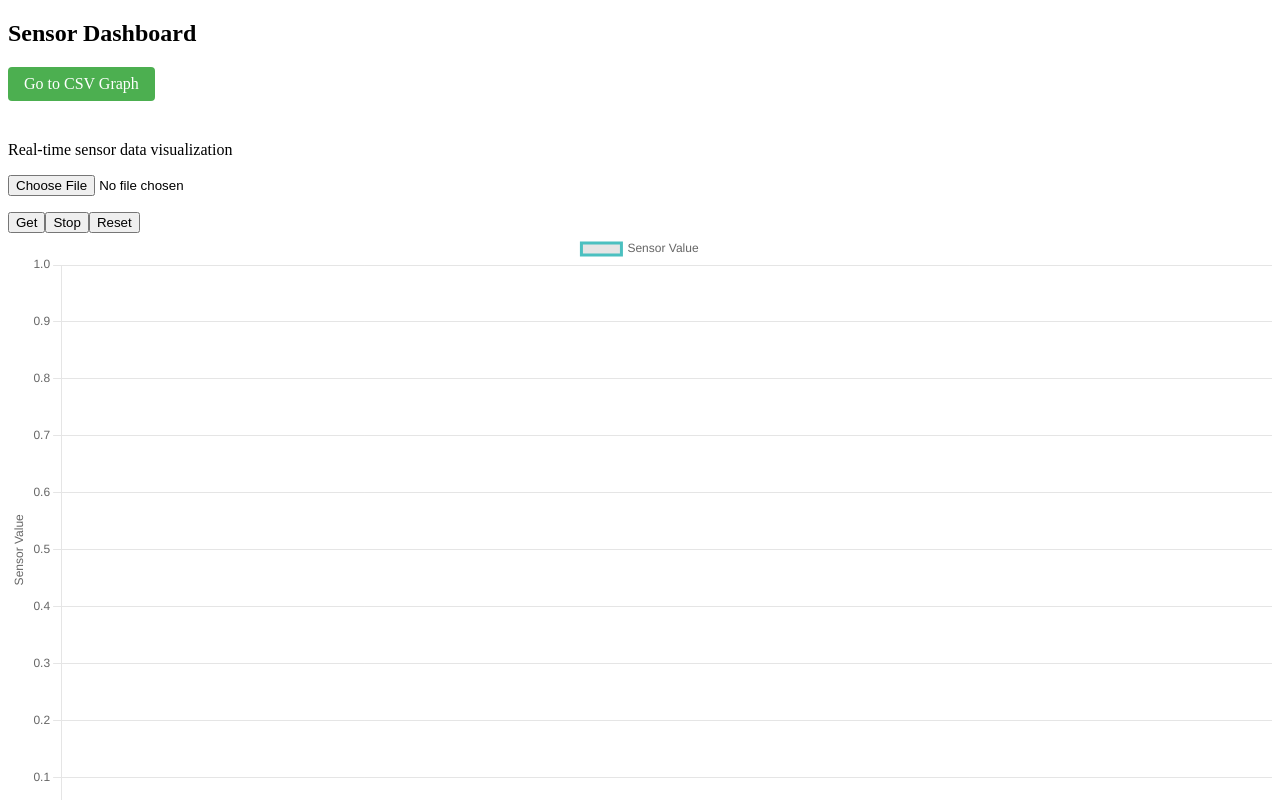
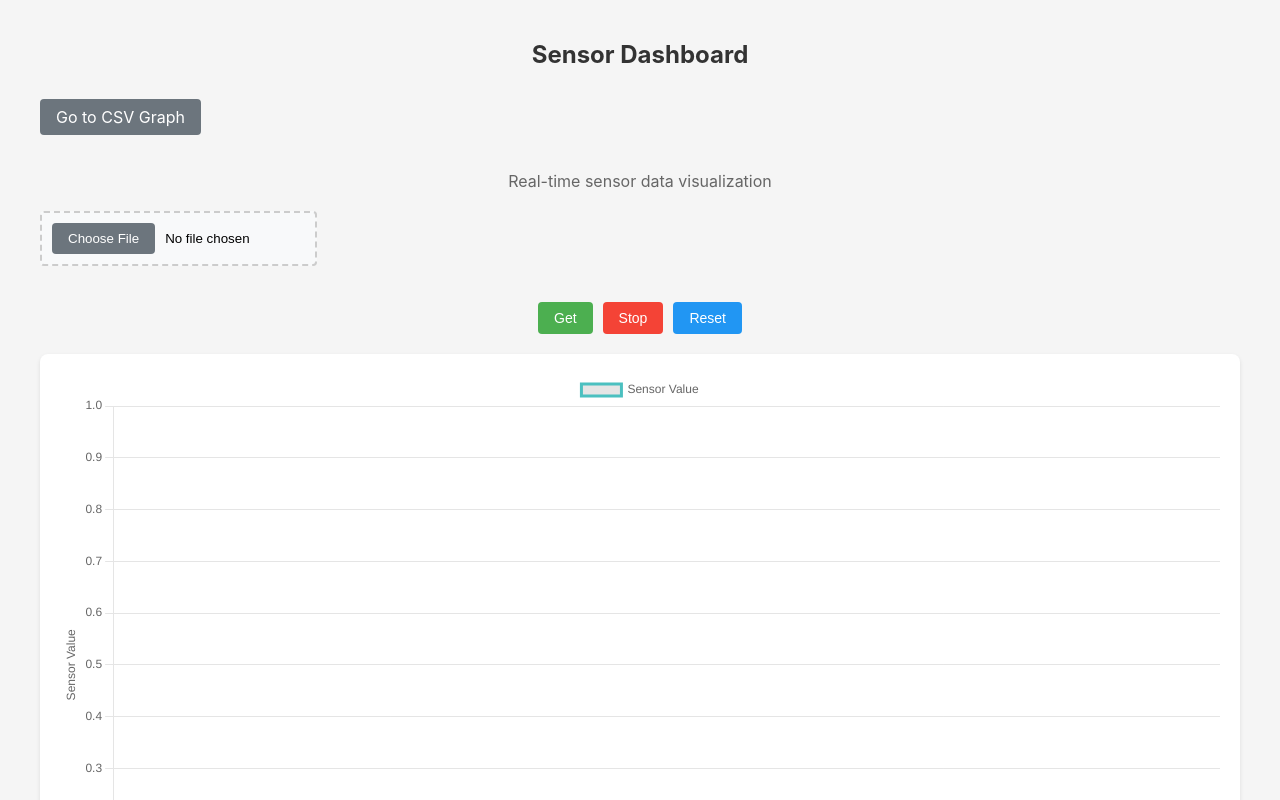
Before and after one commit to Satvik0110/GasSensorVisualization, a React (Vite) app: page / in a window 1280 px wide. Shown: the top 800 px of the page. Built offline with nearby package versions, Linux system fonts and the light colour scheme.

Commit message:
Design and CSV Graph

```diff
--- a/src/App.css
+++ b/src/App.css
@@ -0,0 +1,130 @@
+body {
+    background-color: #f5f5f5;
+    font-family: -apple-system, BlinkMacSystemFont, 'Segoe UI', Roboto, Oxygen, Ubuntu, Cantarell, 'Open Sans', 'Helvetica Neue', sans-serif;
+    margin: 0;
+    padding: 0;
+  }
+
+  .container {
+    max-width: 1200px;
+    margin: 0 auto;
+    padding: 20px;
+  }
+
+  h2 {
+    color: #333;
+    text-align: center;
+    margin-bottom: 30px;
+  }
+
+  p {
+    color: #666;
+    text-align: center;
+    margin-bottom: 20px;
+  }
+
+  .button-container {
+    display: flex;
+    gap: 10px;
+    justify-content: center;
+    margin: 20px 0;
+  }
+
+  button {
+    padding: 8px 16px;
+    border: none;
+    border-radius: 4px;
+    cursor: pointer;
+    font-size: 14px;
+    transition: background-color 0.3s ease;
+  }
+
+  button:hover {
+    opacity: 0.9;
+  }
+
+  /* Specific button styles */
+  .get-button {
+    background-color: #4CAF50;
+    color: white;
+  }
+
+  .stop-button {
+    background-color: #f44336;
+    color: white;
+  }
+
+  .reset-button {
+    background-color: #2196F3;
+    color: white;
+  }
+
+  .back-button {
+    display: inline-block;
+    padding: 6px 12px;
+    background-color: #dc3545;
+    color: white;
+    text-decoration: none;
+    border-radius: 4px;
+    margin-bottom: 20px;
+    transition: all 0.2s ease;
+    font-size: 14px;
+    font-weight: normal;
+    box-shadow: 0 1px 2px rgba(0,0,0,0.1);
+  }
+
+  .back-button:hover {
+    background-color: #c82333;
+    transform: translateY(-1px);
+  }
+
+  .back-button:active {
+    transform: translateY(0);
+  }
+
+  .csv-link {
+    display: inline-block;
+    padding: 8px 16px;
+    background-color: #6c757d;
+    color: white;
+    text-decoration: none;
+    border-radius: 4px;
+    margin-bottom: 20px;
+    transition: background-color 0.3s ease;
+  }
+
+  .csv-link:hover {
+    background-color: #5a6268;
+  }
+
+  .graph-container {
+    background-color: white;
+    padding: 20px;
+    border-radius: 8px;
+    box-shadow: 0 2px 4px rgba(0,0,0,0.1);
+    margin-top: 20px;
+  }
+
+  input[type="file"] {
+    padding: 10px;
+    border: 2px dashed #ccc;
+    border-radius: 4px;
+    background-color: #f8f9fa;
+    cursor: pointer;
+    margin-bottom: 1rem;
+  }
+
+  input[type="file"]::-webkit-file-upload-button {
+    padding: 8px 16px;
+    background-color: #6c757d;
+    color: white;
+    border: none;
+    border-radius: 4px;
+    cursor: pointer;
+    margin-right: 10px;
+    transition: background-color 0.3s ease;
+  }
+
+  input[type="file"]::-webkit-file-upload-button:hover {
+    background-color: #5a6268;
+  }
--- a/src/App.jsx
+++ b/src/App.jsx
@@ -69,18 +69,10 @@ function App() {
       <Routes>
         <Route path="/csvGraph" element={<CSVGraph />} />
         <Route path="/" element={
-          <div>
+          <div className="container">
             <h2>Sensor Dashboard</h2>
-            <div style={{ marginBottom: '20px' }}>
-              <Link to="/csvGraph" style={{
-                padding: '8px 16px',
-                backgroundColor: '#4CAF50',
-                color: 'white',
-                textDecoration: 'none',
-                borderRadius: '4px',
-                marginBottom: '20px',
-                display: 'inline-block'
-              }}>
+            <div>
+              <Link to="/csvGraph" className="csv-link">
                 Go to CSV Graph
               </Link>
             </div>
@@ -90,20 +82,21 @@ function App() {
                 type="file"
                 accept=".csv"
                 onChange={handleFileUpload}
-                style={{ marginBottom: '1rem' }}
               />
             </div>
-            <button onClick={getContinuousData}>Get</button>
-            <button onClick={stopData}>Stop</button>
-            <button onClick={resetData}>Reset</button>
-            <div>
-            <Graph graphData={graphData} />
+            <div className="button-container">
+              <button className="get-button" onClick={getContinuousData}>Get</button>
+              <button className="stop-button" onClick={stopData}>Stop</button>
+              <button className="reset-button" onClick={resetData}>Reset</button>
+            </div>
+            <div className="graph-container">
+              <Graph graphData={graphData} />
             </div>
           </div>
         } />
       </Routes>
     </Router>
-  )
+  );
 }
 
-export default App
+export default App;
--- a/src/csvGraph.jsx
+++ b/src/csvGraph.jsx
@@ -51,7 +51,7 @@ function CSVGraph() {
     if (showGraph && isAnimating && displayData.length < graphData.length) {
       const timer = setTimeout(() => {
         setDisplayData(prev => [...prev, graphData[prev.length]]);
-      }, 100); // Adjust this value to control animation speed (milliseconds)
+      }, 0.0001); // Adjust this value to control animation speed (milliseconds)
 
       return () => clearTimeout(timer);
     } else if (displayData.length === graphData.length) {
@@ -106,7 +106,9 @@ function CSVGraph() {
   return (
     <div>
       <div style={{ marginBottom: '20px' }}>
-        <Link to="/">← Back to Real-time Dashboard</Link>
+        <Link to="/" classname="back-button">
+          ← Back to Real-time Dashboard
+        </Link>
       </div>
       <h2>CSV Data Visualization</h2>
       <div>
```
Also changed, not shown: src/timestamp_values.csv (added).
